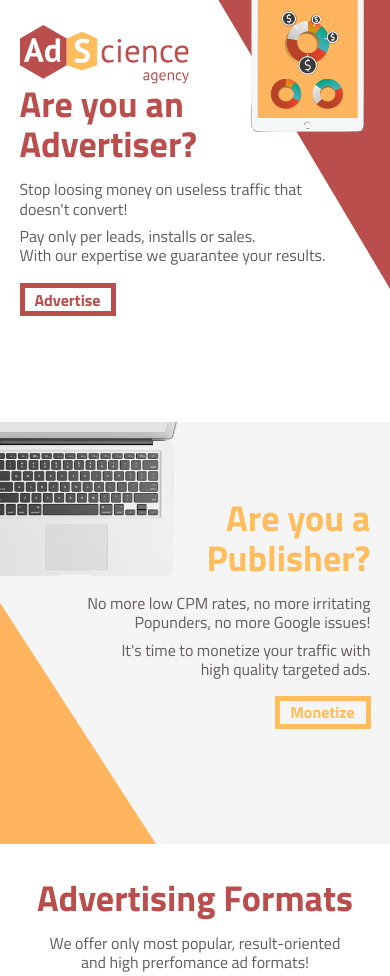
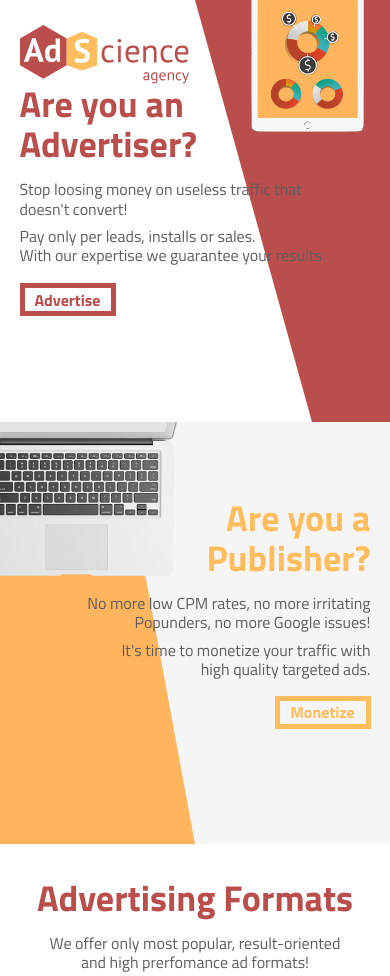
Before and after one commit to natavts/AdScience, a plain HTML site: page index.html in a window 390 px wide. Shown: the top 976 px of the page. Drawn offline with nearby package versions, Linux system fonts and the light colour scheme.

Commit message:
svg for ie edge

```diff
--- a/index.css
+++ b/index.css
@@ -301,30 +301,21 @@ p.regular {
 
 .background-clip {
   position: absolute;
-  background: #ba4e4d;
   width: 100%;
   height: 100%;
-  -webkit-clip-path: polygon(50% 0, 100% 0, 100% 100%, 80% 100%);
-  clip-path: polygon(50% 0, 100% 0, 100% 100%, 80% 100%);
 }
 
 .adv-background-clip {
   position: absolute;
-  background: #ba4e4d;
   width: 100%;
   height: 100%;
-  -webkit-clip-path: polygon(50% 0, 100% 0, 100% 100%, 80% 100%);
-  clip-path: polygon(50% 0, 100% 0, 100% 100%, 80% 100%);
   z-index: -1;
 }
 @media only screen and (max-width : 759px) {
   .adv-background-clip {
     position: absolute;
-    background: #ba4e4d;
     width: 100%;
     height: 100%;
-    -webkit-clip-path: polygon(50% 0, 100% 0, 100% 100%, 80% 100%);
-    clip-path: polygon(56% 0, 100% 0, 100% 70%, 101% 70%);
     z-index: -1;
   }
 }
@@ -378,21 +369,15 @@ p.regular {
 
 .pub-background-clip {
   position: absolute;
-  background: #f5f5f5;
   width: 100%;
   height: 100%;
-  -webkit-clip-path: polygon(30% 0, 100% 0, 100% 100%, 50% 100%);
-  clip-path: polygon(30% 0, 100% 0, 100% 100%, 50% 100%);
   z-index: -1;
 }
 @media only screen and (max-width : 759px) {
   .pub-background-clip {
     position: absolute;
-    background: #f5f5f5;
     width: 100%;
     height: 100%;
-    -webkit-clip-path: polygon(30% 0, 100% 0, 100% 100%, 50% 100%);
-    clip-path: polygon(-30% 0, 100% 0, 100% 100%, 40% 100%);
     z-index: -1;
   }
 }
--- a/index.html
+++ b/index.html
@@ -21,7 +21,11 @@
     <div class="page">
       <section class="section-mobile scroll">
         <div class="section-half">
-          <div class="adv-background-clip hide"></div>
+          <div class="adv-background-clip hide">
+            <svg width='100%' height='100%' viewBox="0 0 100 100" preserveAspectRatio="none" style='background-color: #fff'>
+                <polygon points="50 0, 80 100, 100 100, 100 0" style="fill:#ba4e4d" />
+            </svg>
+          </div>
           <div class="container advertiser-bg">
             <div class="text">
               <div class="logo"></div>
@@ -35,7 +39,11 @@
           </div>
         </div>
         <div class="section-half publisher-bg-phone">
-          <div class="pub-background-clip"></div>
+          <div class="pub-background-clip">
+            <svg width='100%' height='100%' viewBox="0 0 100 100" preserveAspectRatio="none" style='background-color: #f5f5f5'>
+                <polygon points="0 0, 0 100, 50 100, 30 0" style="fill:#ffb55e" />
+            </svg>
+          </div>
           <div class="pub-background-clip-yellow"></div>
           <div class="container publisher-bg">
             <div class="text pub-text">
```
